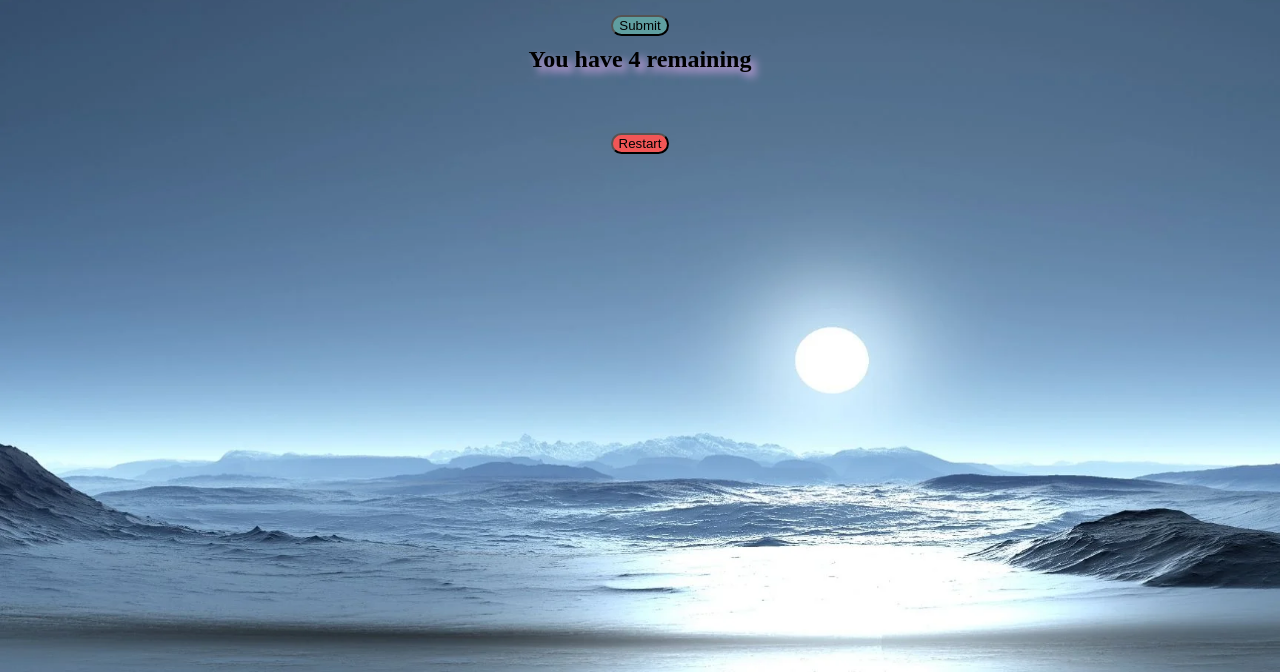
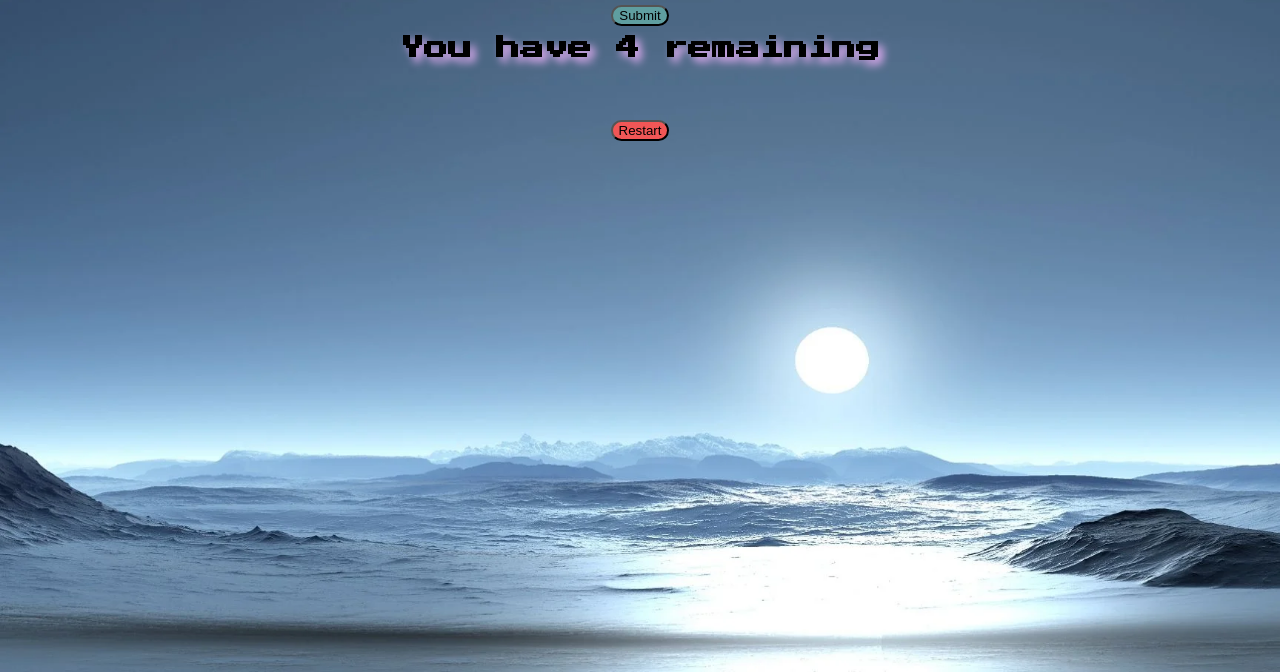
Before and after one commit to BrettSeifried/LAB-01-GUESS-A-NUMBER, a website: page index.html in a window 1280 px wide. Shown: the part 128-800 px from the top of the page. Drawn offline with Linux system fonts and the light colour scheme.

Commit message:
more CSS added, attempeted to track wins and losses

```diff
--- a/styles/style.css
+++ b/styles/style.css
@@ -1,7 +1,10 @@
+@import url('https://fonts.googleapis.com/css2?family=Press+Start+2P&display=swap');
+
 body {
     background-image: url('../assets/196108.webp');
     background-size: cover;
     background-repeat: no-repeat;
+    font-family: 'Press Start 2P', cursive;
 }
 
 body, main {
@@ -13,6 +16,7 @@ body, main {
 h1, h2 {
     margin: 10px;
     filter: drop-shadow(5px 5px 4px rgb(227, 173, 243));
+
 }
 
 #input {
```
